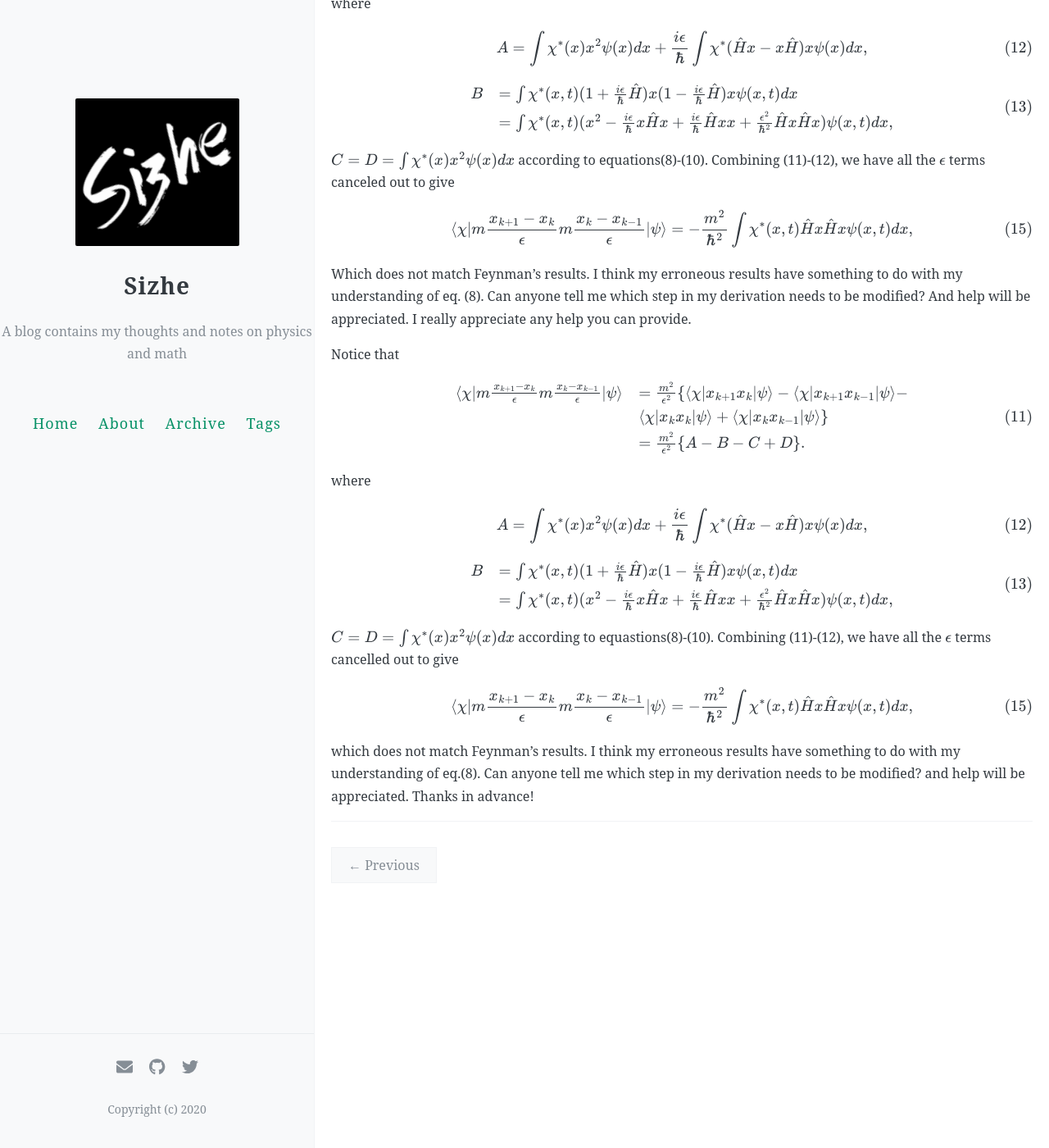
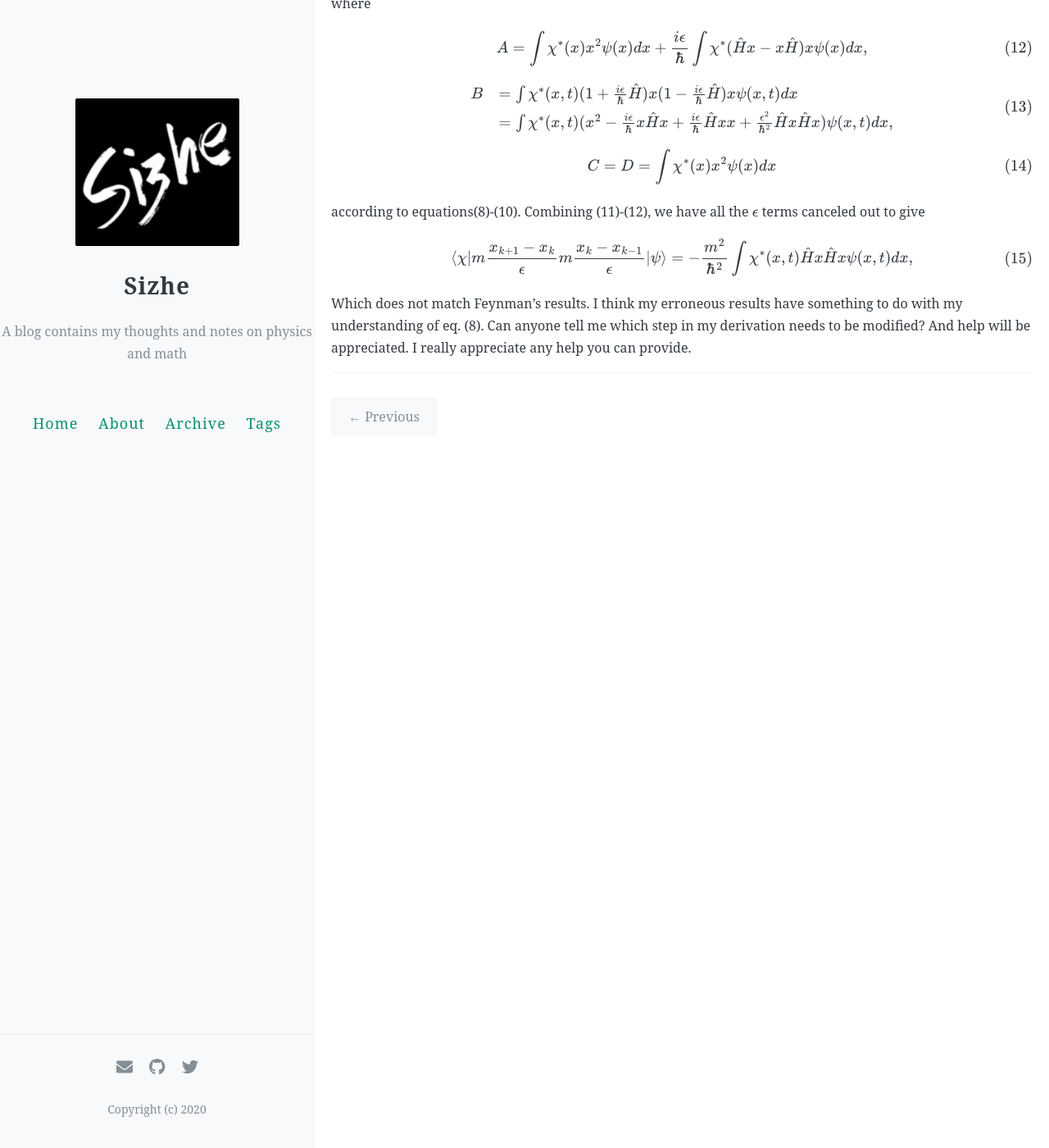
Before and after one commit to Lonitch/Lonitch.github.io, a Jekyll site: the page built from _posts/2021-02-24-average-second-derivative-feynman.md, in a window 1280 px wide and 1400 px high, scrolled down 2247 px. Shown: the whole window at 82% size. Built offline with Jekyll 4.4.1, drawn with Linux system fonts in a browser that asks for light colours; formulas are drawn with MathJax 3; comment, search, counter and statistics services are not loaded; after the commit the page ends 3100 px from its top, so only the background shows below that.

Commit message:
Update 2021-02-24-average-second-derivative-feynman.md

```diff
--- a/_posts/2021-02-24-average-second-derivative-feynman.md
+++ b/_posts/2021-02-24-average-second-derivative-feynman.md
@@ -126,6 +126,7 @@ $$
 $$
 C=D=\int\chi^*(x)x^2\psi(x)dx\tag{14}
 $$
+
 according to equations(8)-(10). Combining (11)-(12), we have all the $\epsilon$ terms canceled out to give
 
 $$
@@ -133,37 +134,3 @@ $$
 $$
 
 Which does not match Feynman's results. I think my erroneous results have something to do with my understanding of eq. (8). Can anyone tell me which step in my derivation needs to be modified? And help will be appreciated. I really appreciate any help you can provide.
-
-Notice that
-
-$$
- \begin{array}{ll}
-\langle\chi|m\frac{x_{k+1}-x_k}{\epsilon}m\frac{x_k-x_{k-1}}{\epsilon}|\psi\rangle&=\frac{m^2}{\epsilon^2}\{\langle\chi|x_{k+1}x_k|\psi\rangle-\langle\chi|x_{k+1}x_{k-1}|\psi\rangle-\\
-&\langle\chi|x_kx_k|\psi\rangle+\langle\chi|x_{k}x_{k-1}|\psi\rangle\}\\
-&=\frac{m^2}{\epsilon^2}\{A-B-C+D\}\tag{11}.
- \end{array}
-$$
-
-where
-
-$$
-A=\int\chi^*(x)x^2\psi(x)dx+\frac{i\epsilon}{\hbar}\int\chi^*(\hat{H}x-x\hat{H})x\psi(x)dx,\tag{12}
-$$
-
-$$
- \begin{array}{ll}
-B&=\int\chi^*(x,t)(1+\frac{i\epsilon}{\hbar}\hat{H})x(1-\frac{i\epsilon}{\hbar}\hat{H})x\psi(x,t)dx\\
-&=\int\chi^*(x,t)(x^2-\frac{i\epsilon}{\hbar}x\hat{H}x+\frac{i\epsilon}{\hbar}\hat{H}xx+\frac{\epsilon^2}{\hbar^2}\hat{H}x\hat{H}x)\psi(x,t)dx,\tag{13}
- \end{array}
-$$
-
-$$
-C=D=\int\chi^*(x)x^2\psi(x)dx\tag{14}
-$$
-according to equastions(8)-(10). Combining (11)-(12), we have all the $\epsilon$ terms cancelled out to give
-
-$$
-\langle\chi|m\frac{x_{k+1}-x_k}{\epsilon}m\frac{x_k-x_{k-1}}{\epsilon}|\psi\rangle=-\frac{m^2}{\hbar^2}\int\chi^*(x,t)\hat{H}x\hat{H}x\psi(x,t)dx\tag{15},
-$$
-
-which does not match Feynman's results. I think my erroneous results have something to do with my understanding of eq.(8). Can anyone tell me which step in my derivation needs to be modified? and help will be appreciated. Thanks in advance!
```
